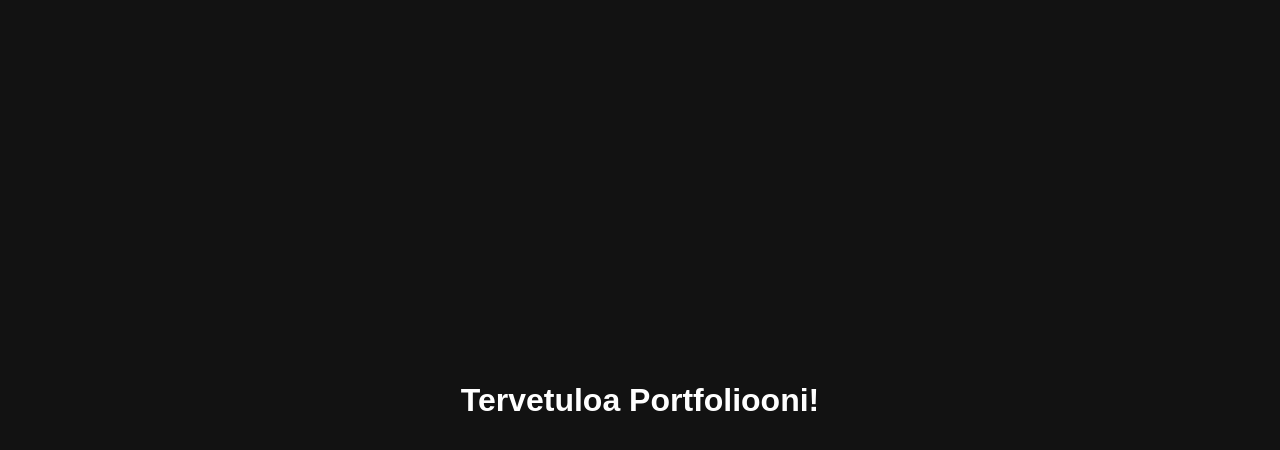
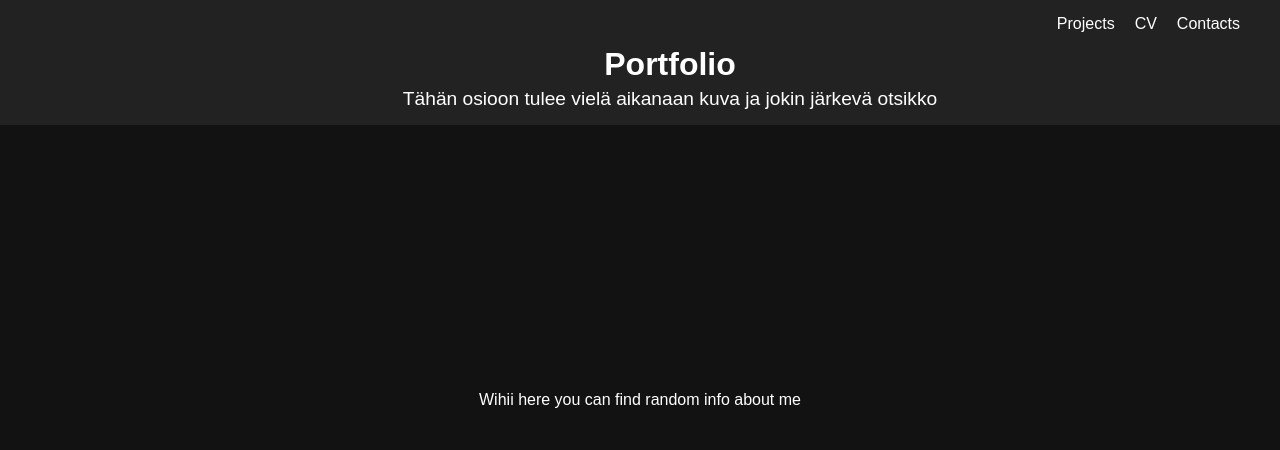
Before and after one commit to lehtio/portfolio, a React (Vite) app in the folder portfolio/: page / in a window 1280 px wide. Shown: the top 450 px of the page. Built offline with nearby package versions, Linux system fonts and the light colour scheme.

Commit message:
headerin pohja

```diff
--- a/portfolio/src/App.jsx
+++ b/portfolio/src/App.jsx
@@ -1,6 +1,6 @@
 import { useState } from 'react'
-import reactLogo from './assets/react.svg'
-import viteLogo from '/vite.svg'
+
+import Header from './components/Header.jsx'
 import './App.css'
 
 function App() {
@@ -8,7 +8,8 @@ function App() {
 
   return (
     <div>
-      <h1>Tervetuloa Portfoliooni!</h1>
+       <Header />
+      <p>Wihii here you can find random info about me</p>
     </div>
   );
 }
--- /dev/null
+++ b/portfolio/src/components/Header.jsx
@@ -0,0 +1,19 @@
+import "../styles/Header.css";
+
+export default function Header() {
+  return (
+    <header className="header">
+      <nav>
+        <ul className="nav-links">
+          <li>Projects</li>
+          <li>CV</li>
+          <li>Contacts</li>
+        </ul>
+      </nav>
+      <div className="header-content">
+        <h1 className="otsikko">Portfolio</h1>
+        <p className="header-text">Tähän osioon tulee vielä aikanaan kuva ja jokin järkevä otsikko</p>
+      </div>
+    </header>
+  );
+}
--- /dev/null
+++ b/portfolio/src/styles/Header.css
@@ -0,0 +1,51 @@
+.header {
+    width: 100%;
+    position: fixed;
+    top: 0;
+    left: 0;
+    background-color: #222;
+    color: white;
+    padding: 15px 30px;
+    display: flex;
+    flex-direction: column; /* Järjestää elementit pystysuunnassa */
+    align-items: center;
+    z-index: 1000;
+  }
+
+  .nav-links {
+    list-style: none;
+    display: flex;
+    gap: 20px;
+    margin: 0;
+    padding: 0;
+    position: absolute;
+    top: 15px;
+    right: 100px;
+  }
+
+  .nav-links li {
+    display: inline;
+    font-size: 1rem;
+    cursor: pointer;
+  }
+
+  .nav-links li:hover {
+    text-decoration: underline;
+  }
+
+  .header-content {
+    text-align: center;
+    margin-top: 10px; /* Antaa hieman tilaa otsikon ja tekstin väliin */
+  }
+
+  .otsikko {
+    font-size: 2rem;
+    font-weight: bold;
+    text-align: center;
+    margin-bottom: 5px; /* Pieni väli otsikon ja tekstin välille */
+  }
+
+  .header-text {
+    font-size: 1.2rem;
+    margin: 0 auto; /* Keskittää tekstin */
+  }
```
